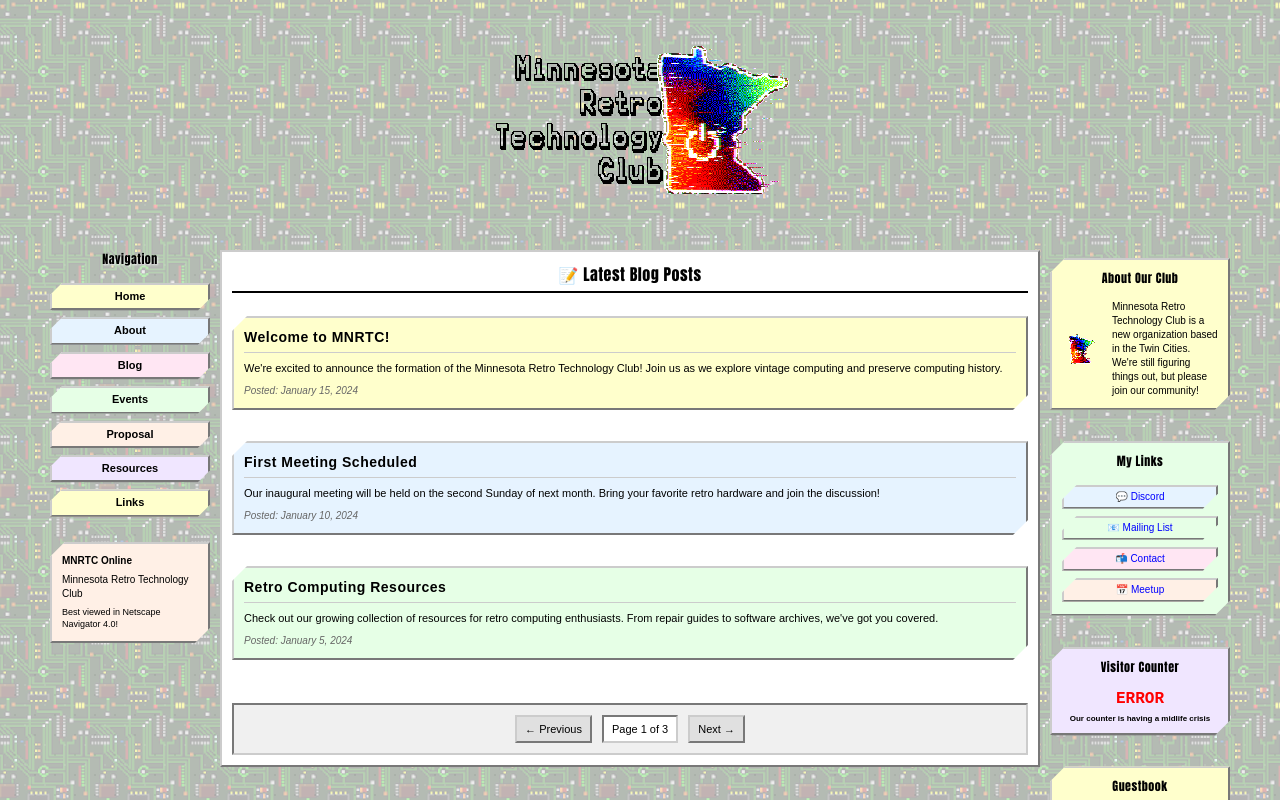
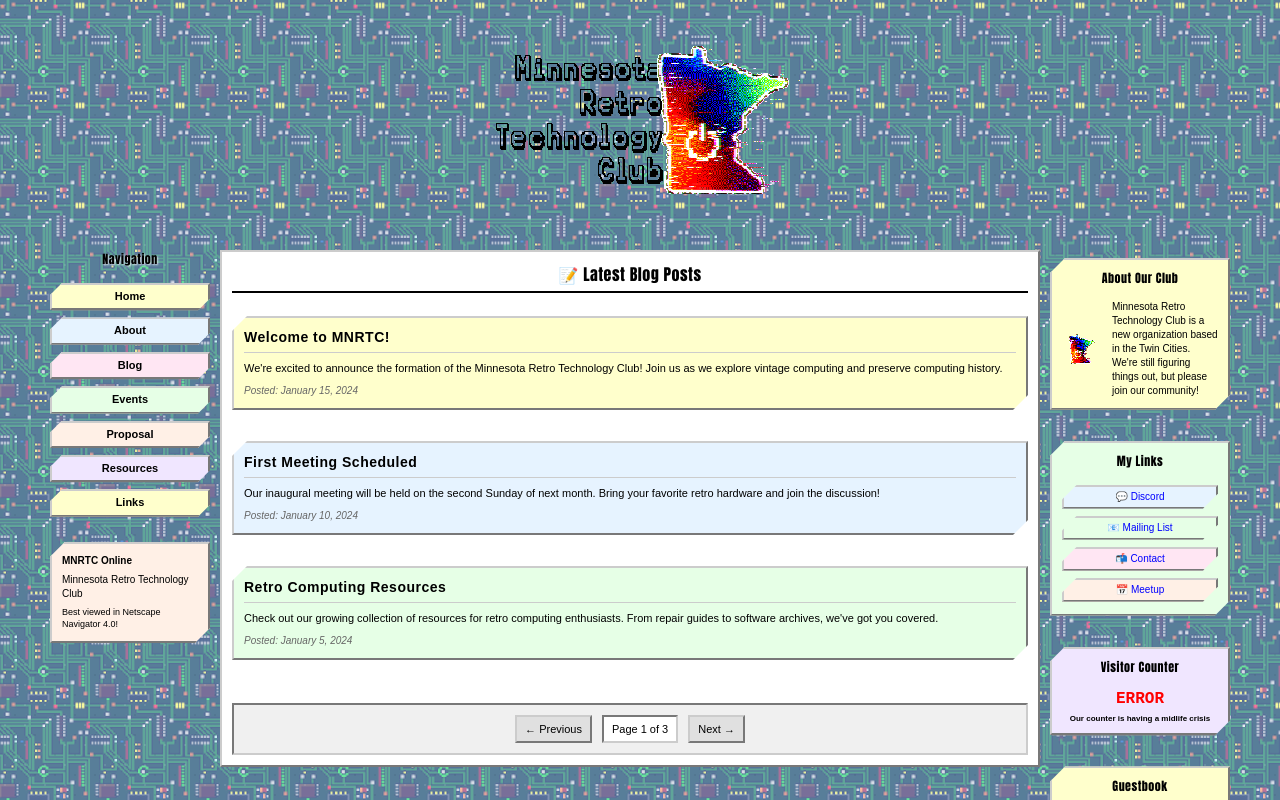
Before and after one commit to hereisalex/mnrtc-website, a Next.js app: page / in a window 1280 px wide. Shown: the top 800 px of the page. Built offline with nearby package versions, Linux system fonts and the light colour scheme.

Commit message:
Apply faded blue filter to circuit background pattern

```diff
--- a/app/globals.css
+++ b/app/globals.css
@@ -38,7 +38,7 @@ body {
   background-size: 100px 100px;
   background-repeat: repeat;
   background-attachment: fixed;
-  background-color: rgba(255, 255, 255, 0.7);
+  background-color: rgba(200, 220, 255, 0.6);
   background-blend-mode: overlay;
   color: var(--geocities-text);
   min-height: 100vh;
@@ -247,6 +247,8 @@ input, textarea {
 .circuit-board-bg {
   background: url('/images/circuit.png') repeat;
   background-size: 100px 100px;
+  background-color: rgba(200, 220, 255, 0.6);
+  background-blend-mode: overlay;
 }
 
 /* Post-it Note Styling */
```
